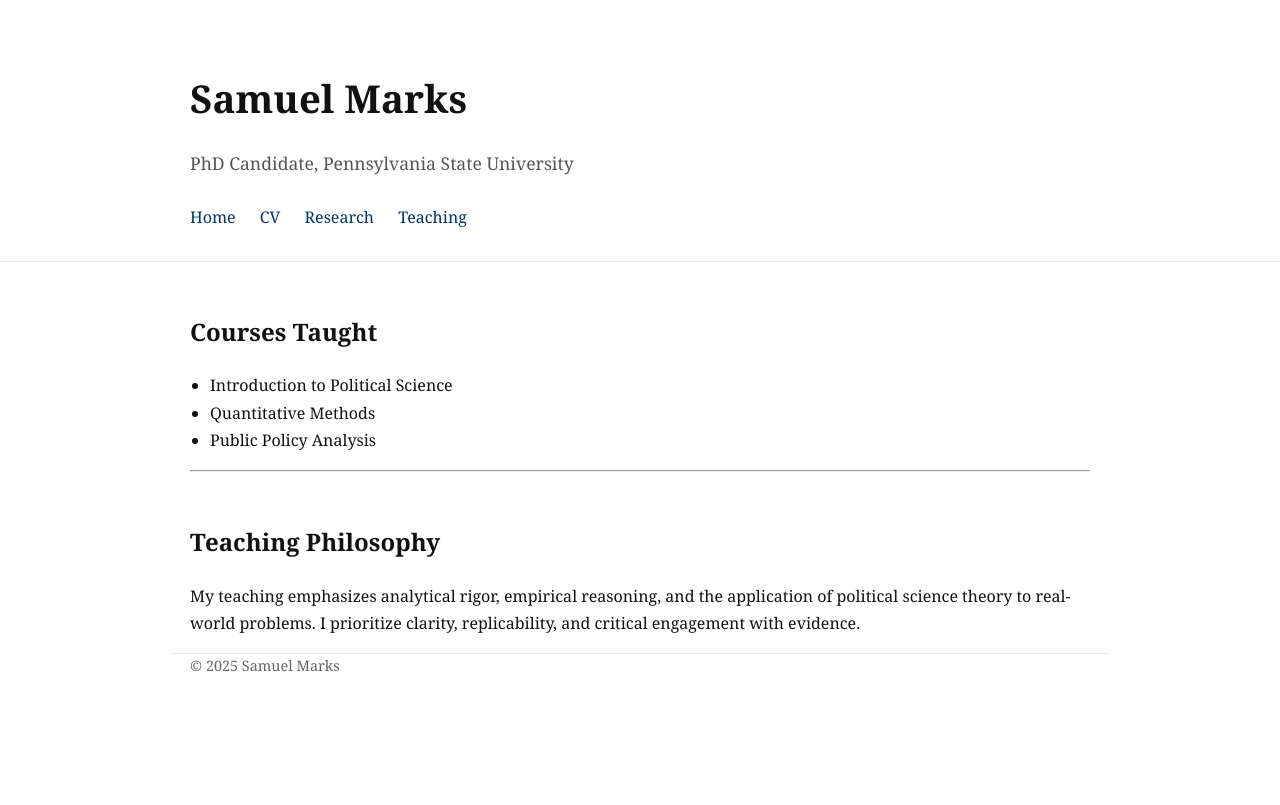
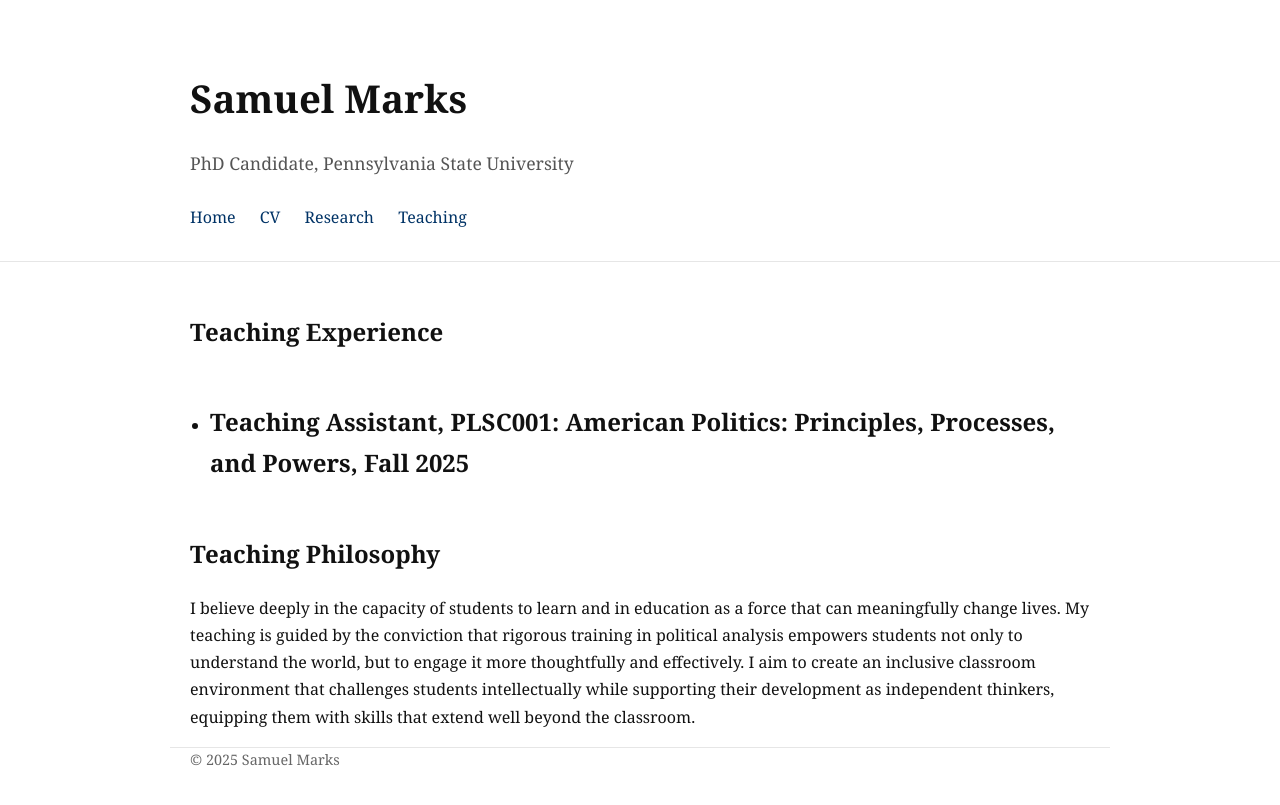
Before and after one commit to SamuelJMarks/SamuelJMarks.github.io, a Jekyll site: the page built from teaching.md, in a window 1280 px wide. Shown: the top 805 px of the page. Built offline with Jekyll 4.4.1, drawn with Linux system fonts in a browser that asks for light colours.

Commit message:
Update teaching.md

```diff
--- a/teaching.md
+++ b/teaching.md
@@ -3,16 +3,11 @@ layout: default
 title: Teaching
 ---
 
-## Courses Taught
+## Teaching Experience
 
-- Introduction to Political Science
-- Quantitative Methods
-- Public Policy Analysis
-
+- Teaching Assistant, PLSC001: American Politics: Principles, Processes, and Powers, Fall 2025
 ---
 
 ## Teaching Philosophy
 
-My teaching emphasizes analytical rigor, empirical reasoning, and the application
-of political science theory to real-world problems. I prioritize clarity,
-replicability, and critical engagement with evidence.
+I believe deeply in the capacity of students to learn and in education as a force that can meaningfully change lives. My teaching is guided by the conviction that rigorous training in political analysis empowers students not only to understand the world, but to engage it more thoughtfully and effectively. I aim to create an inclusive classroom environment that challenges students intellectually while supporting their development as independent thinkers, equipping them with skills that extend well beyond the classroom.
```
